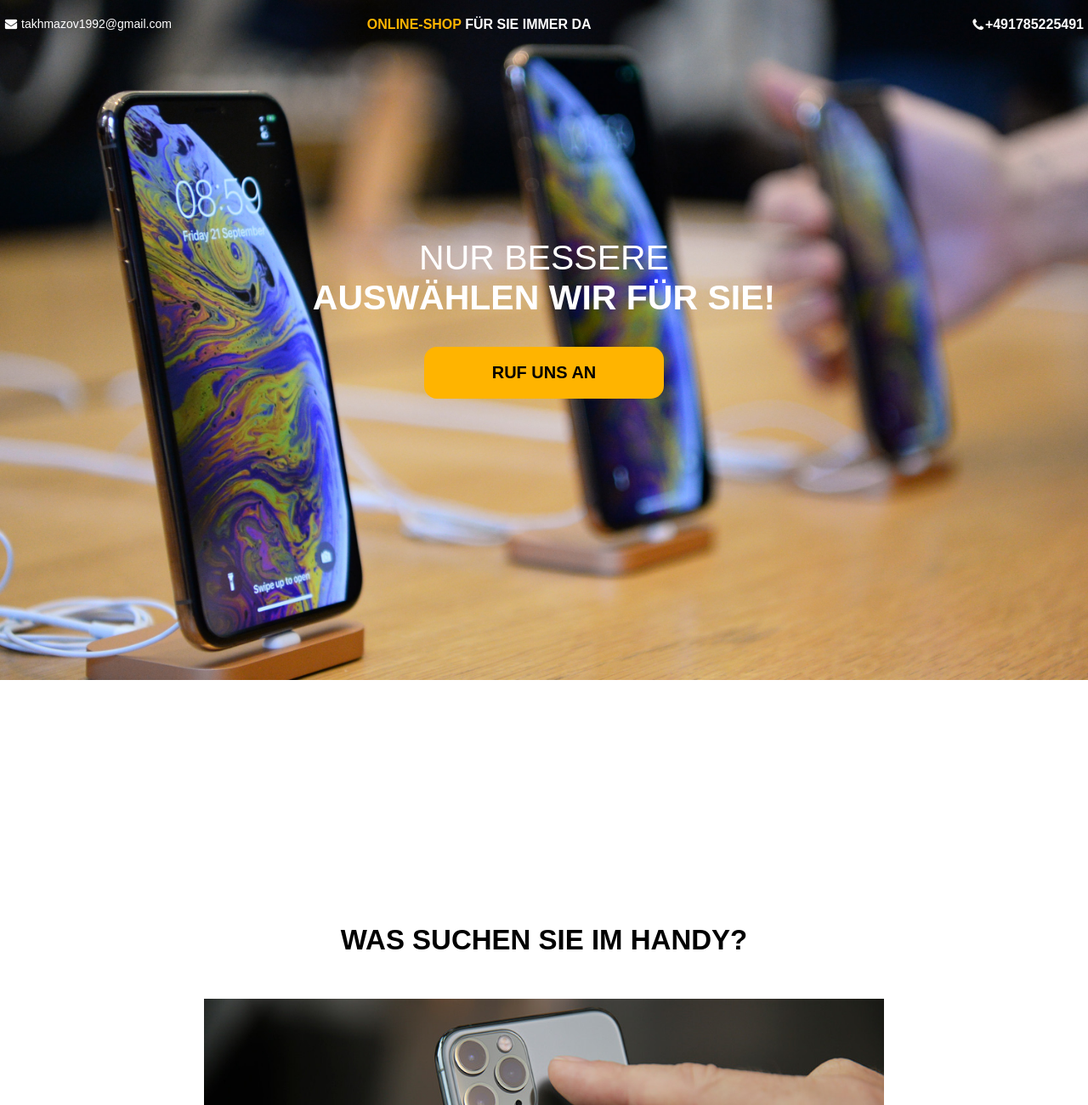
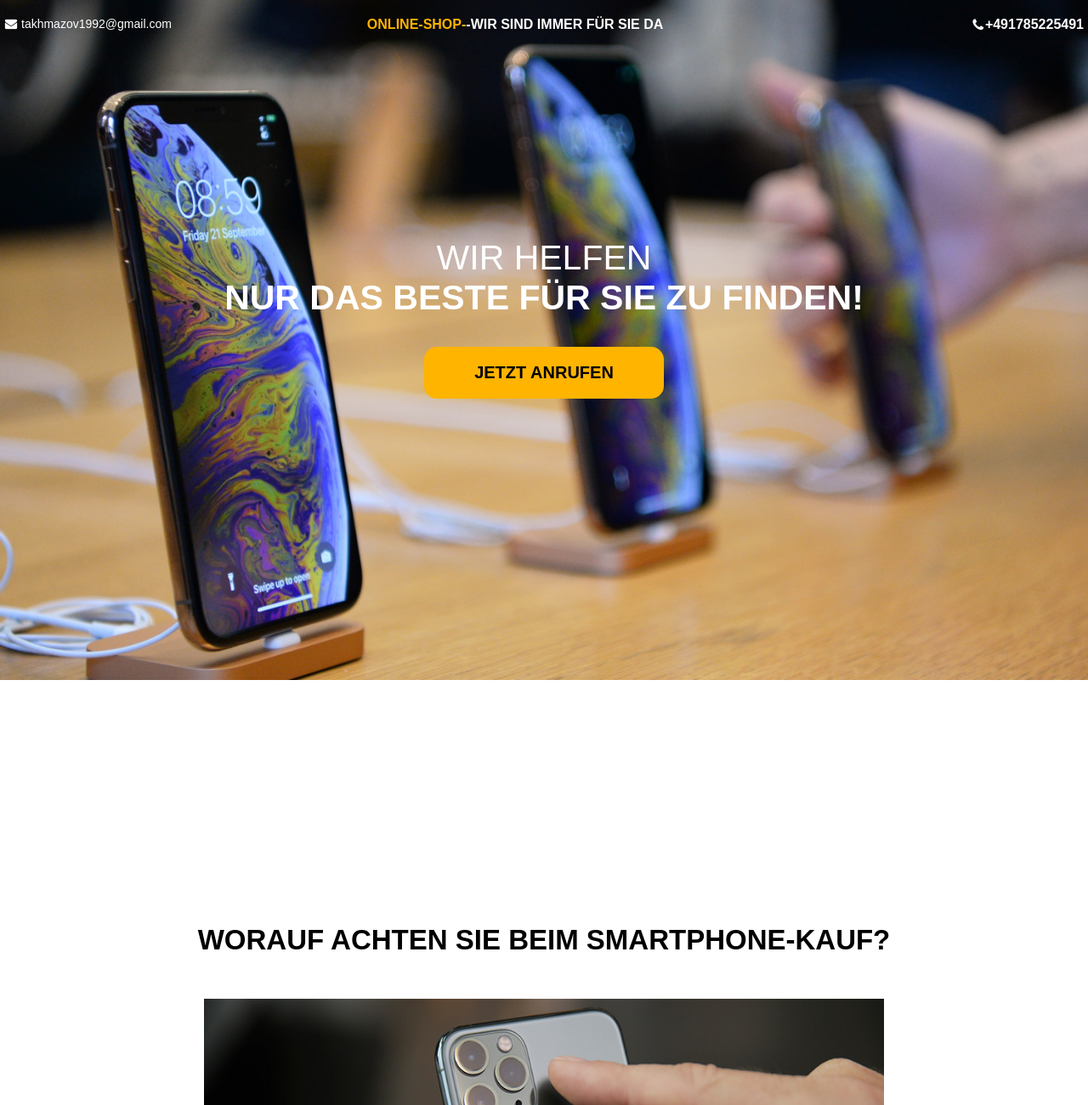
Before and after one commit to takhmazov/takhmazov.github.io, a plain HTML site: page index.html in a window 1280 px wide. Shown: the top 1300 px of the page at 85% size. Drawn offline with nearby package versions, Linux system fonts and the light colour scheme; a script that the page names is missing.

Commit message:
Update index.html

```diff
--- a/index.html
+++ b/index.html
@@ -1,3 +1,4 @@
+
 <!DOCTYPE html>
 <html lang="en">
   <head>
@@ -12,23 +13,25 @@
           <div class="mail">
             takhmazov1992@gmail.com
           </div>
-          <div class="logo"><span>Online-shop</span> für Sie immer DA</div>
+          <div class="logo">
+            <span>Online-shop-</span>-wir sind immer für sie da
+          </div>
           <div class="phone">
             +491785225491
           </div>
         </header>
-        <h1><span>Nur Bessere</span> Auswählen wir für Sie!</h1>
-        <a href="#about" class="button scrollo">Ruf uns an</a>
+        <h1><span>Wir helfen</span> nur das beste für sie zu finden!</h1>
+        <a href="#about" class="button scrollo">Jetzt Anrufen</a>
       </div>
     </section>
     <section id="about">
       <div class="container">
         <h2>
-          was suchen Sie im Handy?
+          worauf achten sie beim smartphone-kauf?
         </h2>
         <img src="img/iP.jpg" class="photo" width="800px" height="500px" />
         <h3 class="about-title">
-          Bessere Photo?
+          Gute Kamera?
         </h3>
         <p class="about-text">
           Lorem ipsum dolor sit amet, consectetur adipisicing elit. Vel at alias
@@ -65,9 +68,9 @@
     </section>
     <footer>
       <div class="container clearfix"></div>
-      <div class="logo logo1"><span>Online-shop</span> für Sie immer DA</div>
+      <div class="logo logo1"><span>Online-shop</span>für Sie immer DA</div>
       <div class="credits">
-        2020 / Datenschutz ist Gesichert
+        2020 /AGB und Datenschutz
       </div>
       <div class="phone" class="phone1">
         +491785225491
```
